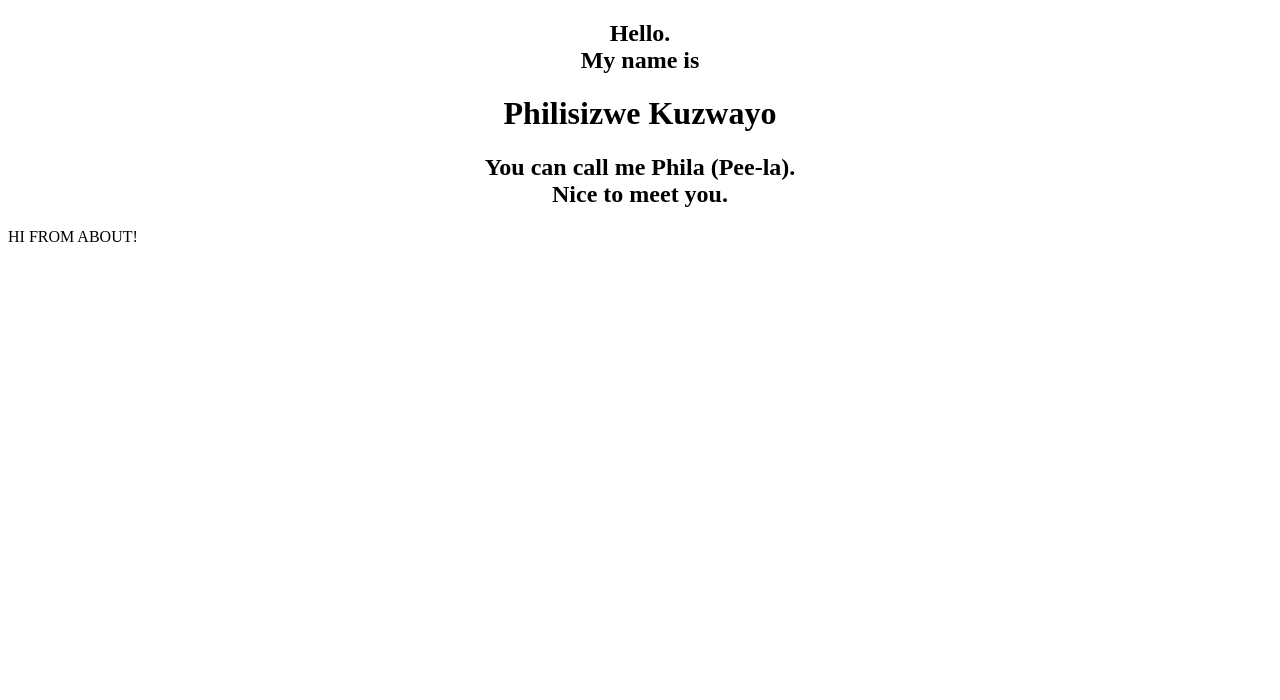
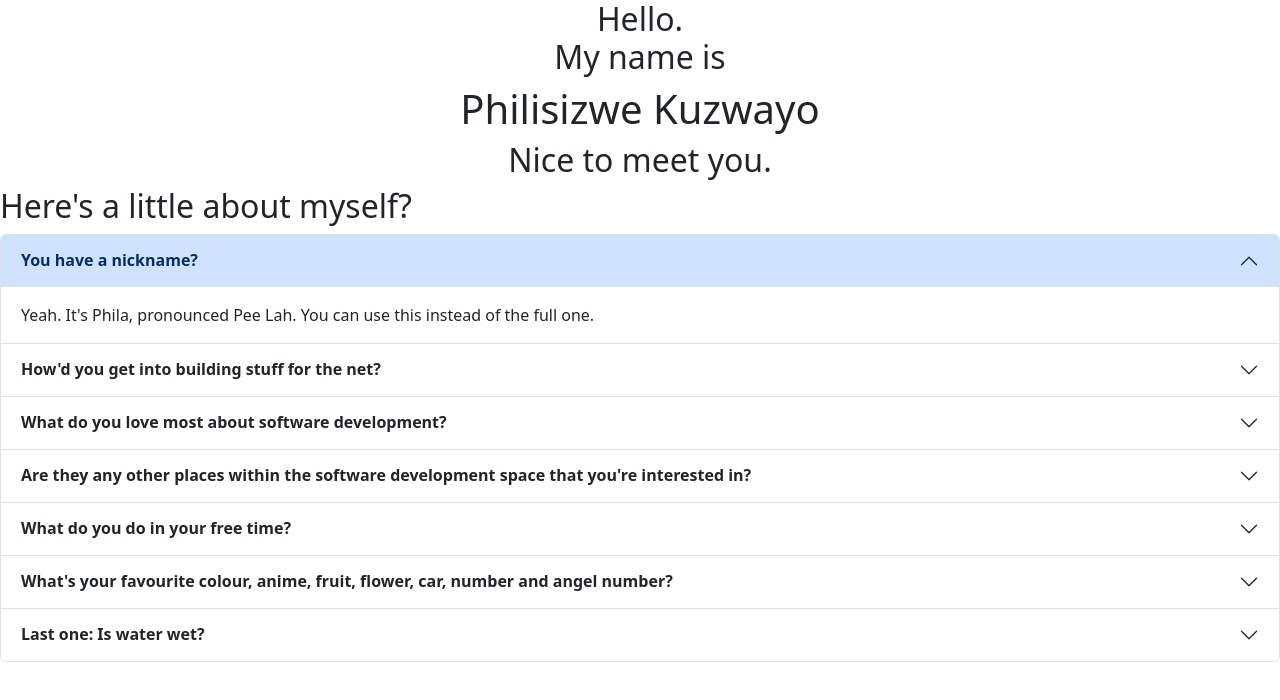
Before and after one commit to PKuzi01/portfolio-ppk, a React (Vite) app: page / in a window 1280 px wide. Shown: the top 700 px of the page. Built offline with nearby package versions, Linux system fonts and the light colour scheme.

Commit message:
Added about structure

```diff
--- a/index.html
+++ b/index.html
@@ -4,9 +4,11 @@
     <meta charset="UTF-8" />
     <meta name="viewport" content="width=device-width, initial-scale=1.0" />
     <title>Portfolio - PPK</title>
+    <link href="https://cdn.jsdelivr.net/npm/bootstrap@5.3.2/dist/css/bootstrap.min.css" rel="stylesheet" integrity="sha384-T3c6CoIi6uLrA9TneNEoa7RxnatzjcDSCmG1MXxSR1GAsXEV/Dwwykc2MPK8M2HN" crossorigin="anonymous">
   </head>
   <body>
     <div id="root"></div>
     <script type="module" src="/src/main.jsx"></script>
+    <script src="https://cdn.jsdelivr.net/npm/bootstrap@5.3.2/dist/js/bootstrap.bundle.min.js" integrity="sha384-C6RzsynM9kWDrMNeT87bh95OGNyZPhcTNXj1NW7RuBCsyN/o0jlpcV8Qyq46cDfL" crossorigin="anonymous"></script>
   </body>
 </html>
--- a/src/About.jsx
+++ b/src/About.jsx
@@ -2,7 +2,95 @@ import React from "react";
 
 function About() {
     return (
-        <>HI FROM ABOUT!</>
+        <div className="about">
+            <h2>Here's a little about myself?</h2>
+            <div class="accordion" id="accordionExample">
+                    <div class="accordion-item">
+                      <h2 class="accordion-header">
+                        <button class="accordion-button" type="button" data-bs-toggle="collapse" data-bs-target="#collapseOne" aria-expanded="true" aria-controls="collapseOne">
+                          <strong>You have a nickname?</strong>
+                        </button>
+                      </h2>
+                      <div id="collapseOne" class="accordion-collapse collapse show" data-bs-parent="#accordionExample">
+                        <div class="accordion-body">
+                          Yeah. It's Phila, pronounced Pee Lah. You can use this instead of the full one.
+                        </div>
+                      </div>
+                    </div>
+                    <div class="accordion-item">
+                      <h2 class="accordion-header">
+                        <button class="accordion-button collapsed" type="button" data-bs-toggle="collapse" data-bs-target="#collapseTwo" aria-expanded="false" aria-controls="collapseTwo">
+                          <strong>How'd you get into building stuff for the net?</strong>
+                        </button>
+                      </h2>
+                      <div id="collapseTwo" class="accordion-collapse collapse" data-bs-parent="#accordionExample">
+                        <div class="accordion-body">
+                          In my teens, my mother left me in charge of taking care of the house computer, seeing how I did well with fixing the other technological appliances like the dvd player. I was also exposed to PC gaming a during high school, meaning that I learned to monitor and take care of the machine I would play games on as well. Those two things exposed me to a lot about computers, which then led to my interest in software and the web. And here we are.
+                        </div>
+                      </div>
+                    </div>
+                    <div class="accordion-item">
+                      <h2 class="accordion-header">
+                        <button class="accordion-button collapsed" type="button" data-bs-toggle="collapse" data-bs-target="#collapseThree" aria-expanded="false" aria-controls="collapseThree">
+                          <strong>What do you love most about software development?</strong>
+                        </button>
+                      </h2>
+                      <div id="collapseThree" class="accordion-collapse collapse" data-bs-parent="#accordionExample">
+                        <div class="accordion-body">
+                          That it's an artistic medium, if you choose to see that way. In short, you can craft and shape anything into whatever you hold in your mind's eye, tthe same way a sculptor would. More so, that when you create these things, be it apps or websites, you can create for the users, as well for others that create just like you do. It's expansive, yet it has a strong sense of community. There's a subtly wonderful understanding that we're all creators. I enjoy that a lot. I also enjoy observing the philosophical, societal and psychological effects, benefits and upbringings of it all. Being a literary theory and philosophy major in university, especially a university that takes place online, I find it difficult to not ponder on the effects on the workings of institutions such as social media and owning a website and/or app as a business, for instance. It tends to open up perspective for me, and gives me something to think about daily. Software development is a side of the narrative I haven't heard yet, at least not fully. So I intend to place myself in its shoes, and hopefully I can learn more about it.
+                        </div>
+                      </div>
+                    </div>
+                    <div class="accordion-item">
+                      <h2 class="accordion-header">
+                        <button class="accordion-button collapsed" type="button" data-bs-toggle="collapse" data-bs-target="#collapseFour" aria-expanded="false" aria-controls="collapseFour">
+                          <strong>Are they any other places within the software development space that you're interested in?</strong>
+                        </button>
+                      </h2>
+                      <div id="collapseFour" class="accordion-collapse collapse" data-bs-parent="#accordionExample">
+                        <div class="accordion-body">
+                          I'm very interested in the UI space. I enjoy painting, so the idea of making sketches of the projects, and the idea of protyping and the various ways you can do it seem wonderful to me! I love styling the websites I build that I often cut out an great amount of time to do so. I find researching for colour palettes and fonts, putting the things together on a css stylesheet, and all the other fun and artsy stuff very entertaining. I'm very much visual in that way, so I wish to one day learn about it and become proficient in that regard.
+                        </div>
+                      </div>
+                    </div>
+                    <div class="accordion-item">
+                      <h2 class="accordion-header">
+                        <button class="accordion-button collapsed" type="button" data-bs-toggle="collapse" data-bs-target="#collapseFive" aria-expanded="false" aria-controls="collapseFive">
+                          <strong>What do you do in your free time?</strong>
+                        </button>
+                      </h2>
+                      <div id="collapseFive" class="accordion-collapse collapse" data-bs-parent="#accordionExample">
+                        <div class="accordion-body">
+                          If I'm not finishing off my undergrad or working on my front-end development skills, I am reading, doing yoga, painting, baking, watching anime, spending time with my doggo Jazz, and spending time with all my loved ones.
+                        </div>
+                      </div>
+                    </div>
+                    <div class="accordion-item">
+                      <h2 class="accordion-header">
+                        <button class="accordion-button collapsed" type="button" data-bs-toggle="collapse" data-bs-target="#collapseSix" aria-expanded="false" aria-controls="collapseSix">
+                          <strong>What's your favourite colour, anime, fruit, flower, car, number and angel number?</strong>
+                        </button>
+                      </h2>
+                      <div id="collapseSix" class="accordion-collapse collapse" data-bs-parent="#accordionExample">
+                        <div class="accordion-body">
+                          My favourite colour is green, I love green, I want a green everything. My favourite anime? There's ten. In this order: Darling in the Franxx, Attack on Titan, Hunter x Hunter, Banana Fish, Assassination Classroom, Sk8 to Infinity, the Promised Neverland (although this might change, because season 2 was looking iffy), Kakegurui, No Game No Life, and Death Parade. My favourite fruit are (yeah there's multiple for a lot of these) dragonfruit, mango and blood orange. My favourite flowers are tulips, sunflowers and wisteria. My favourite cars are the 2021 Ford Mustang GT500 and the 2020 BMW M4 Competition. My favourite number is 9. My favourite angel numbers are 222 and 888.
+                        </div>
+                      </div>
+                    </div>
+                    <div class="accordion-item">
+                      <h2 class="accordion-header">
+                        <button class="accordion-button collapsed" type="button" data-bs-toggle="collapse" data-bs-target="#collapseSeven" aria-expanded="false" aria-controls="collapseSeven">
+                          <strong>Last one: Is water wet?</strong>
+                        </button>
+                      </h2>
+                      <div id="collapseSeven" class="accordion-collapse collapse" data-bs-parent="#accordionExample">
+                        <div class="accordion-body">
+                          I can neither confirm nor deny any answer, thank you for your time. *walks off the stage*
+                        </div>
+                      </div>
+                    </div>
+                  </div>
+        </div>
     )
 }
 
--- a/src/Hero.jsx
+++ b/src/Hero.jsx
@@ -11,8 +11,6 @@ function Hero() {
             </h2>
             <h1>Philisizwe Kuzwayo</h1>
             <h2>
-                You can call me Phila (Pee-la).
-                <br />
                 Nice to meet you.
             </h2>
         </div>
```
